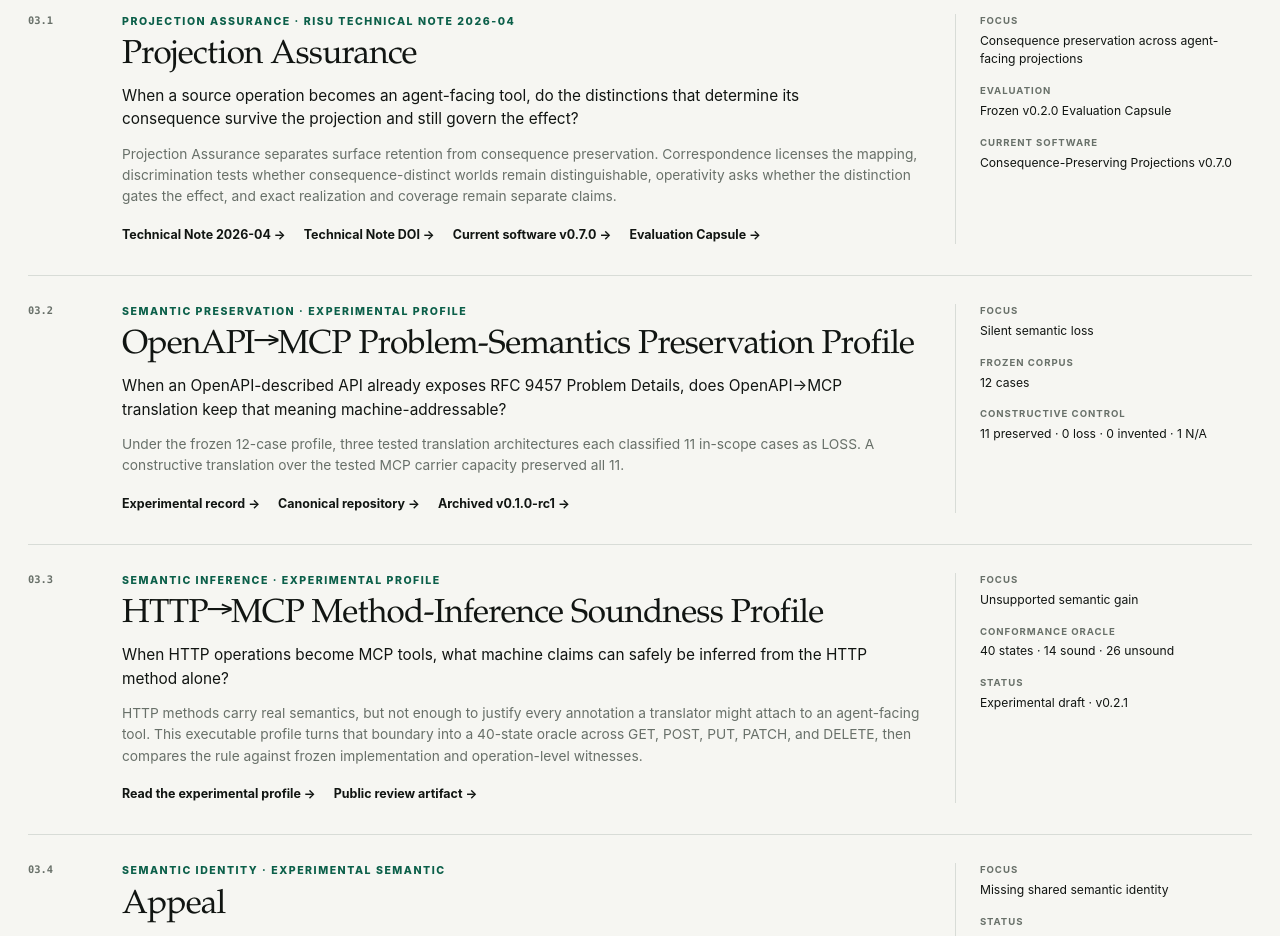
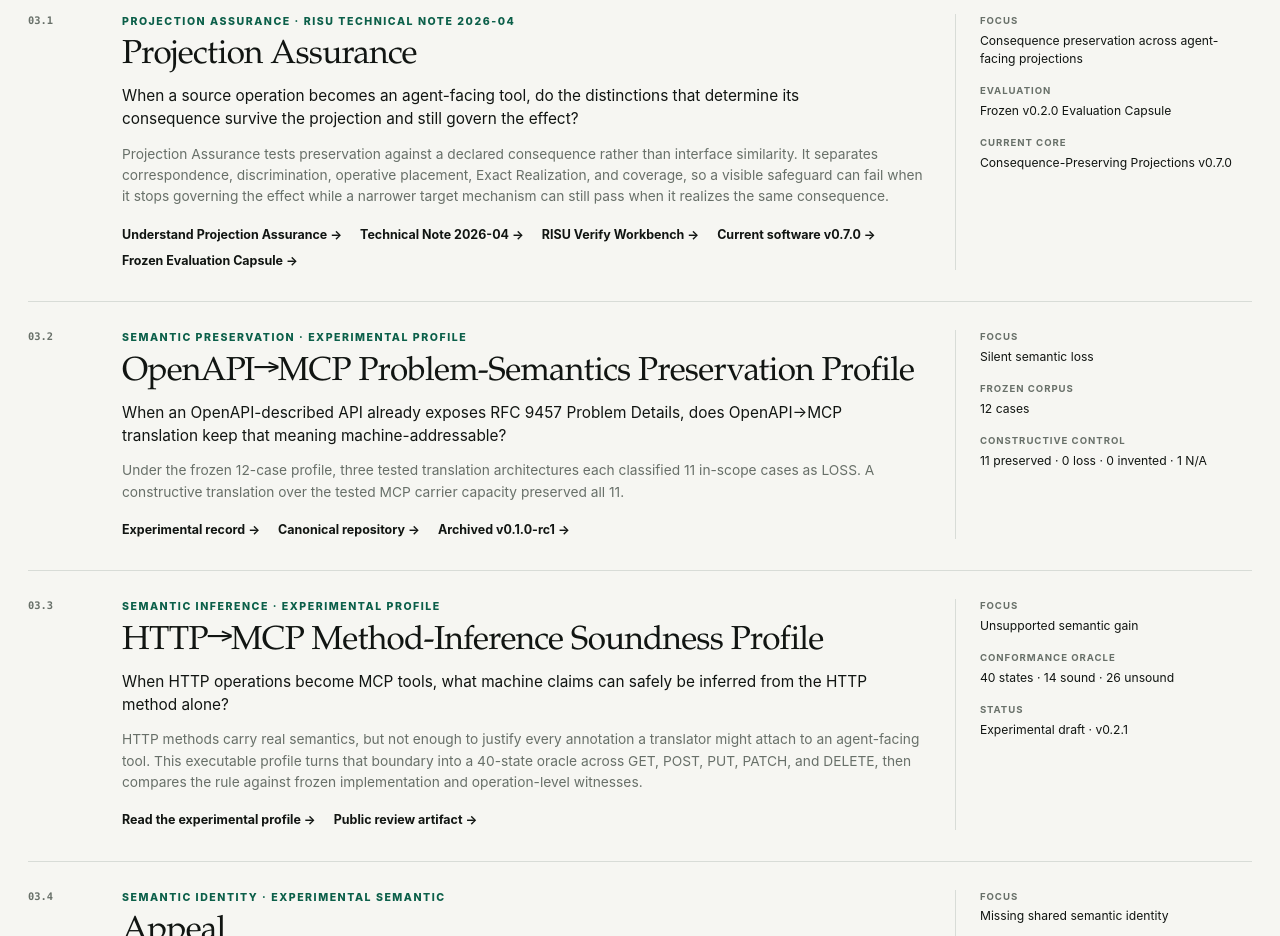
Before and after one commit to risu-research/risu-institute, a website: page public/work/index.html in a window 1280 px wide. Shown: the part 3200-4136 px from the top of the page. Drawn offline with Linux system fonts and the light colour scheme.

Commit message:
Route Projection Assurance through dedicated overview

```diff
--- a/public/work/index.html
+++ b/public/work/index.html
@@ -29,7 +29,7 @@
 </div></div></section>
 
 <section class="thread-section" id="semantic-preservation"><div class="wrap"><div class="thread-head"><p class="section-kicker">Research thread 03</p><h2>Semantic identity and preservation.</h2></div><div class="research-ledger">
-<article class="research-entry"><span class="entry-index">03.1</span><div><p class="entry-label">Projection assurance · RISU Technical Note 2026-04</p><h3><a href="/research/technical-notes/2026-04/">Projection Assurance</a></h3><p class="entry-question">When a source operation becomes an agent-facing tool, do the distinctions that determine its consequence survive the projection and still govern the effect?</p><p class="entry-summary">Projection Assurance separates surface retention from consequence preservation. Correspondence licenses the mapping, discrimination tests whether consequence-distinct worlds remain distinguishable, operativity asks whether the distinction gates the effect, and exact realization and coverage remain separate claims.</p><div class="entry-links"><a href="/research/technical-notes/2026-04/">Technical Note 2026-04 →</a><a href="https://doi.org/10.5281/zenodo.22149639">Technical Note DOI →</a><a href="https://doi.org/10.5281/zenodo.22149593">Current software v0.7.0 →</a><a href="https://doi.org/10.5281/zenodo.22149517">Evaluation Capsule →</a></div></div><aside class="entry-meta"><dl><div><dt>Focus</dt><dd>Consequence preservation across agent-facing projections</dd></div><div><dt>Evaluation</dt><dd>Frozen v0.2.0 Evaluation Capsule</dd></div><div><dt>Current software</dt><dd>Consequence-Preserving Projections v0.7.0</dd></div></dl></aside></article>
+<article class="research-entry"><span class="entry-index">03.1</span><div><p class="entry-label">Projection assurance · RISU Technical Note 2026-04</p><h3><a href="/work/projection-assurance/">Projection Assurance</a></h3><p class="entry-question">When a source operation becomes an agent-facing tool, do the distinctions that determine its consequence survive the projection and still govern the effect?</p><p class="entry-summary">Projection Assurance tests preservation against a declared consequence rather than interface similarity. It separates correspondence, discrimination, operative placement, Exact Realization, and coverage, so a visible safeguard can fail when it stops governing the effect while a narrower target mechanism can still pass when it realizes the same consequence.</p><div class="entry-links"><a href="/work/projection-assurance/">Understand Projection Assurance →</a><a href="/research/technical-notes/2026-04/">Technical Note 2026-04 →</a><a href="/tools/#workbench">RISU Verify Workbench →</a><a href="https://doi.org/10.5281/zenodo.22149593">Current software v0.7.0 →</a><a href="https://doi.org/10.5281/zenodo.22149517">Frozen Evaluation Capsule →</a></div></div><aside class="entry-meta"><dl><div><dt>Focus</dt><dd>Consequence preservation across agent-facing projections</dd></div><div><dt>Evaluation</dt><dd>Frozen v0.2.0 Evaluation Capsule</dd></div><div><dt>Current core</dt><dd>Consequence-Preserving Projections v0.7.0</dd></div></dl></aside></article>
 
 <article class="research-entry"><span class="entry-index">03.2</span><div><p class="entry-label">Semantic preservation · experimental profile</p><h3><a href="/work/problem-semantics/">OpenAPI→MCP Problem-Semantics Preservation Profile</a></h3><p class="entry-question">When an OpenAPI-described API already exposes RFC 9457 Problem Details, does OpenAPI→MCP translation keep that meaning machine-addressable?</p><p class="entry-summary">Under the frozen 12-case profile, three tested translation architectures each classified 11 in-scope cases as LOSS. A constructive translation over the tested MCP carrier capacity preserved all 11.</p><div class="entry-links"><a href="/work/problem-semantics/">Experimental record →</a><a href="https://github.com/risu-research/openapi-mcp-problem-semantics">Canonical repository →</a><a href="https://doi.org/10.5281/zenodo.21911147">Archived v0.1.0-rc1 →</a></div></div><aside class="entry-meta"><dl><div><dt>Focus</dt><dd>Silent semantic loss</dd></div><div><dt>Frozen corpus</dt><dd>12 cases</dd></div><div><dt>Constructive control</dt><dd>11 preserved · 0 loss · 0 invented · 1 N/A</dd></div></dl></aside></article>
 
```
